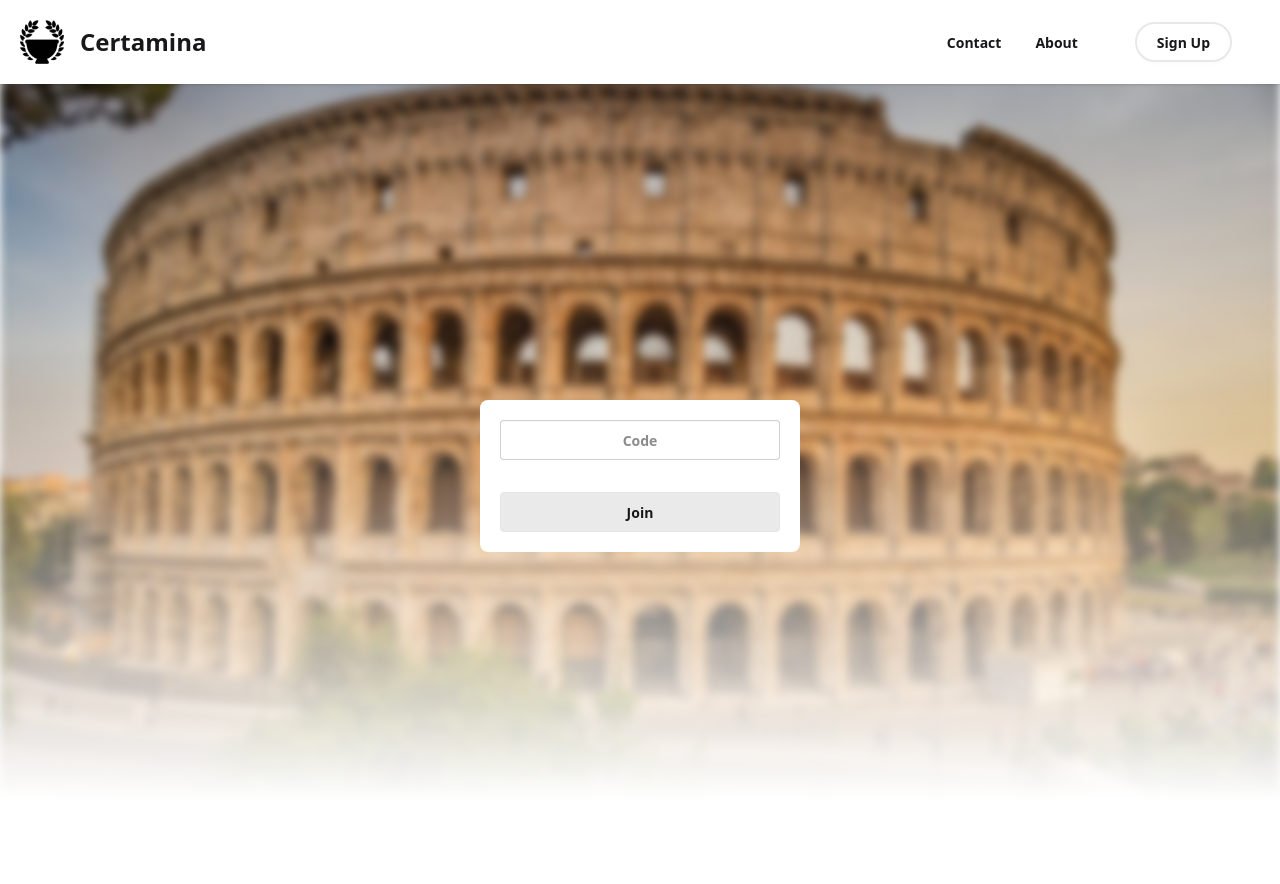
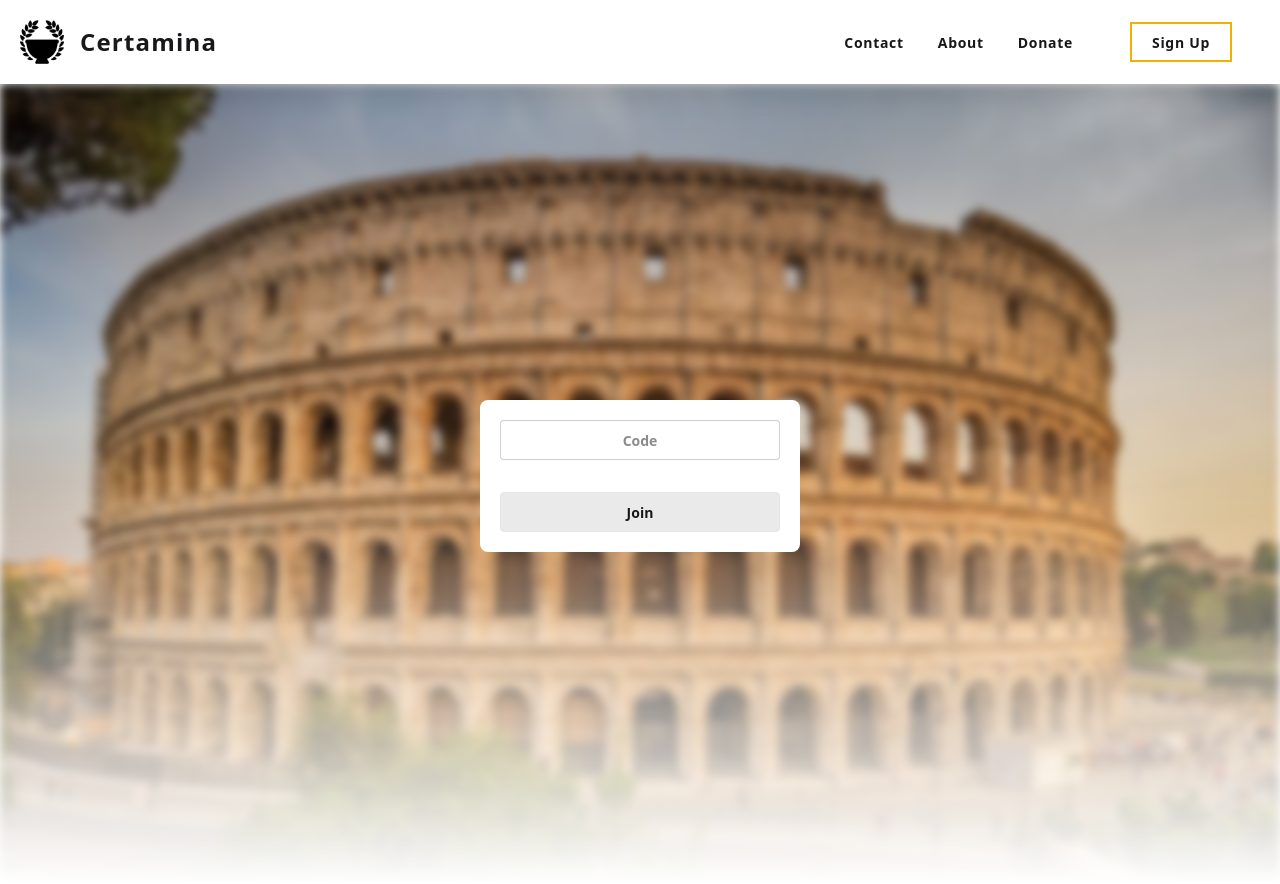
Before and after one commit to jsirivong/certamina.com, a React (Vite) app in the folder frontend/: page /join in a window 1280 px wide. Before the commit the page ends 800 px from the top, so only its background shows below. Built offline with nearby package versions, Linux system fonts and the light colour scheme; no server answers.

Commit message:
navbar changes

```diff
--- a/frontend/src/components/Navbar.tsx
+++ b/frontend/src/components/Navbar.tsx
@@ -1,4 +1,4 @@
-import { Link } from "react-router";
+import { Link, useNavigate } from "react-router";
 import { useLocation } from "react-router";
 import { useThemeStore } from "../store/useThemeStore";
 
@@ -7,10 +7,11 @@ interface IProps {
     children: React.ReactNode;
     username?: string | undefined;
     handleLogout?: () => void;
-    loading?: boolean;
+    loading?: boolean | undefined;
 }
 
 export default function Navbar({ isAuthenticated, children, username, handleLogout, loading }: IProps) {
+    const navigate = useNavigate();
     const location = useLocation();
     const pathname = location.pathname;
 
@@ -18,11 +19,11 @@ export default function Navbar({ isAuthenticated, children, username, handleLogo
 
     return (
         <>
-            <div className="navbar top-0 z-30 fixed flex bg-base-100 shadow-sm">
+            <div className="navbar top-0 z-30 sticky flex bg-base-100 shadow-xl">
                 <div className="p-3 flex-none">
                     <Link to={"/"} className="flex flex-row items-center gap-x-4">
                         <img className="size-11" src="/certaminaicon.png" alt="Certamina Home Icon" />
-                        <h1 className="text-2xl font-semibold">Certamina</h1>
+                        <h1 className="text-2xl font-semibold tracking-wider">Certamina</h1>
                     </Link>
                 </div>
                 <div className="container">
@@ -30,11 +31,12 @@ export default function Navbar({ isAuthenticated, children, username, handleLogo
                         {!pathname.startsWith("/practice") && (
                             <>
                                 <div className="gap-3">
-                                    <a className="btn btn-ghost" href="/contact">Contact</a>
-                                    <a className="btn btn-ghost" href="/about">About</a>
+                                    <a className={`btn btn-ghost rounded-none tracking-wider ${pathname === "/contact" && "border-b-purple-500 border-b-3"}`} href="/contact">Contact</a>
+                                    <a className={`btn btn-ghost rounded-none tracking-wider ${pathname === "/about" && "border-b-purple-500 border-b-3"}`} href="/about">About</a>
+                                    <a className={`btn btn-ghost rounded-none tracking-wider ${pathname === "/donate" && "border-b-purple-500 border-b-3"}`} href="/donate">Donate</a>
                                     {!pathname.startsWith("/join") && !pathname.startsWith("/room") && (
                                         <div className="dropdown">
-                                            <button tabIndex={0} role="button" className="btn btn-ghost">Play</button>
+                                            <button tabIndex={0} role="button" className="btn btn-ghost rounded-none tracking-wider ">Play</button>
 
                                             <ul tabIndex={0} className="dropdown-content menu bg-base-100 rounded-box z-1 w-52 p-2 shadow-sm">
                                                 <li><a href="/practice">Practice</a></li>
@@ -48,12 +50,14 @@ export default function Navbar({ isAuthenticated, children, username, handleLogo
                                     <div className="flex flex-row gap-2 gap-x-4 items-center">
                                         <div className="dropdown dropdown-end">
                                             <div className="avatar hover:cursor-pointer" tabIndex={0} role="button">
-                                                <div className="ring-black rounded-full ring-2">
+                                                <div className="rounded-full ring-2">
                                                     <div className="w-8 rounded-full">
                                                         <img
                                                             alt="User Avatar"
                                                             src="/avatar-placeholder.jpg" />
                                                     </div>
+                                                </div>
+                                                <div className="size-3 bg-green-400 rounded-full absolute left-full top-full -translate-x-5/6 -translate-y-5/6">
                                                 </div>
                                             </div>
 
@@ -72,7 +76,7 @@ export default function Navbar({ isAuthenticated, children, username, handleLogo
                                                             strokeLinejoin="round">
                                                             <path d="M21 12.79A9 9 0 1 1 11.21 3 7 7 0 0 0 21 12.79z"></path>
                                                         </svg>
-                                                        <input type="checkbox" value={theme} className="toggle theme-controller" checked={theme === "dark" ? true : false} onChange={(e) => {
+                                                        <input type="checkbox" value={theme} className="toggle theme-controller" checked={theme === "dark"} onChange={(e) => {
                                                             if (e.target.value === "light"){
                                                                 setTheme("dark")
                                                             } else {
@@ -81,13 +85,14 @@ export default function Navbar({ isAuthenticated, children, username, handleLogo
                                                         }}/>
                                                     </label>
                                                 </li>
+                                                <li role="button" className="btn btn-ghost w-full justify-start" onClick={() => navigate("/settings")}><img src="/logout.png" className="size-5" />Settings</li>
                                                 <li role="button" className="btn btn-ghost w-full justify-start" onClick={handleLogout}><img src="/logout.png" className="size-5" />Log out</li>
                                             </ul>
                                         </div>
                                         <h3 className="font-semibold text-sm border-b-2">{username}</h3>
                                     </div>
                                 ) : (
-                                    loading ? <span className="loading loading-spinner loading-lg"></span> : <Link className="border-2 px-5 rounded-3xl bg-base-100 btn" to={"/register"}>Sign Up</Link>
+                                    !loading ? (<Link className="border-2 tracking-wider border-yellow-500 px-5 rounded-none bg-base-100 btn btn-soft hover:bg-yellow-600" to={"/register"}>Sign Up</Link>) : (<span className="loading loading-spinner loading-lg"></span>)
                                 )
                                 }
                             </>
```
